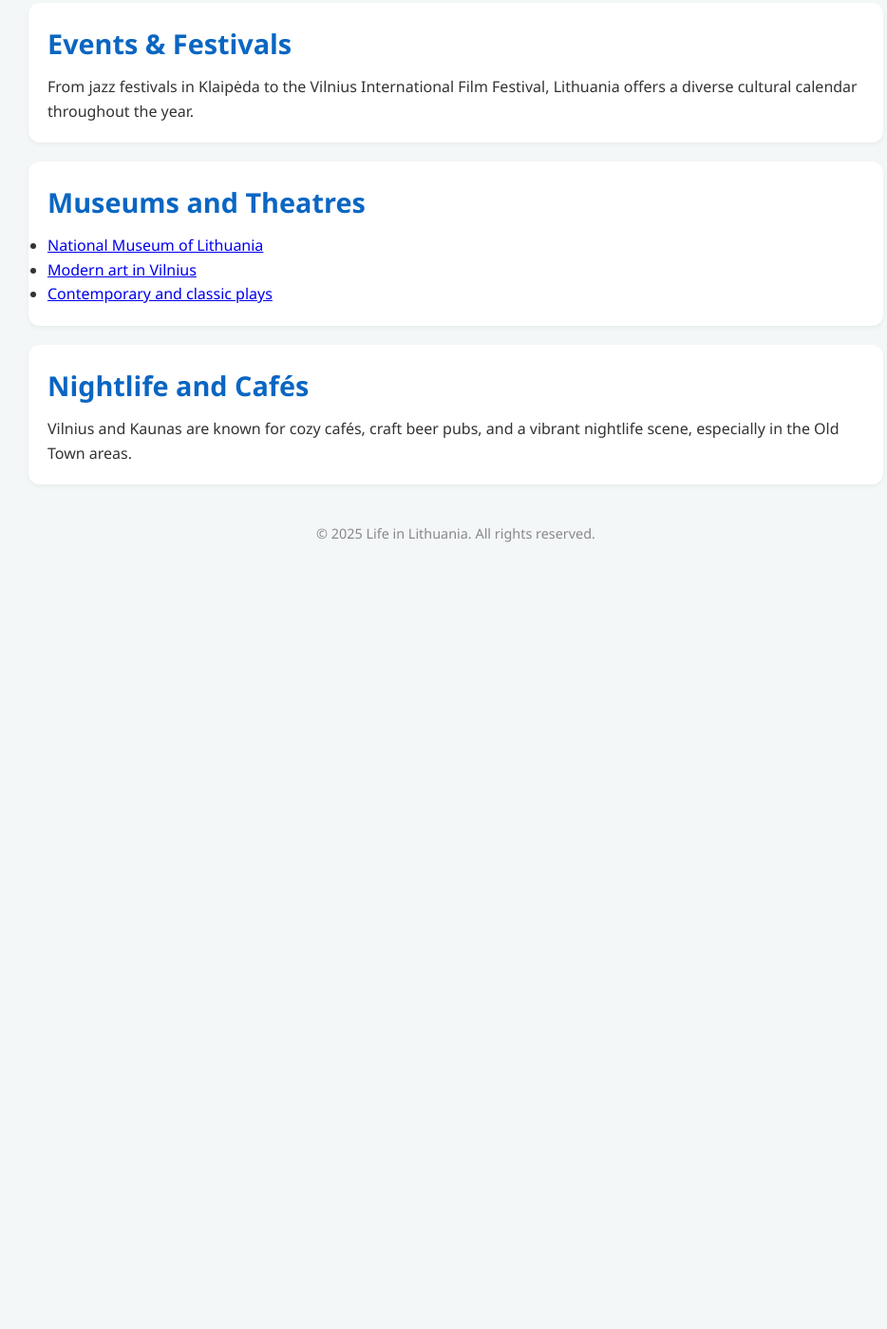
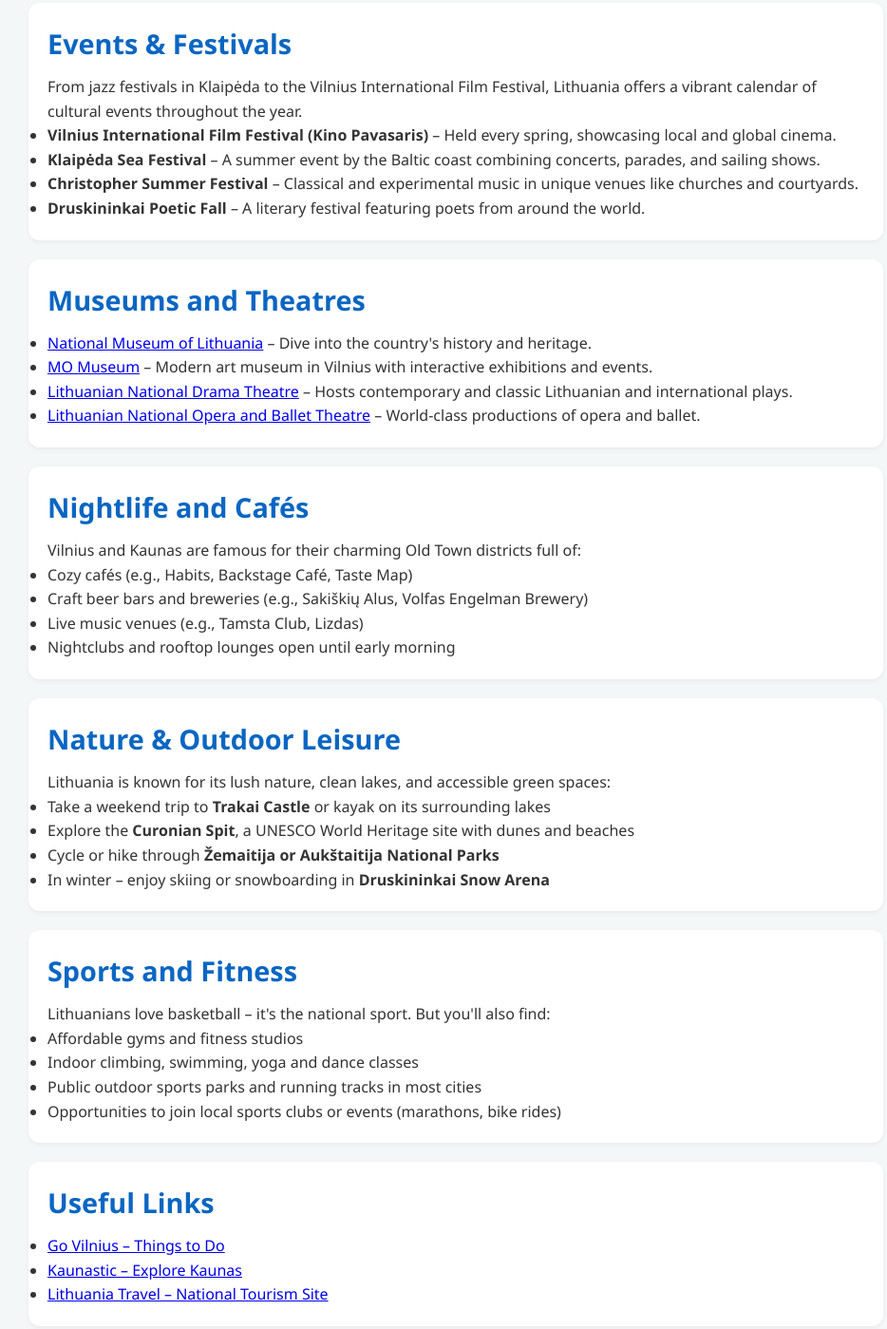
Before and after one commit to VytisNO/I-knowLithuania, a plain HTML site: page culture-and-leisure.html in a window 1280 px wide. Shown: the part 370-1769 px from the top of the page at 95% size, without its empty margins (160-1094 px from the left). Before the commit the page ends 963 px from the top, so only its background shows below. Drawn offline with Linux system fonts and the light colour scheme.

Commit message:
Update culture-and-leisure.html

```diff
--- a/culture-and-leisure.html
+++ b/culture-and-leisure.html
@@ -20,21 +20,65 @@
   <main class="content">
     <section>
       <h2>Events & Festivals</h2>
-      <p>From jazz festivals in Klaipėda to the Vilnius International Film Festival, Lithuania offers a diverse cultural calendar throughout the year.</p>
+      <p>From jazz festivals in Klaipėda to the Vilnius International Film Festival, Lithuania offers a vibrant calendar of cultural events throughout the year.</p>
+      <ul>
+        <li><strong>Vilnius International Film Festival (Kino Pavasaris)</strong> – Held every spring, showcasing local and global cinema.</li>
+        <li><strong>Klaipėda Sea Festival</strong> – A summer event by the Baltic coast combining concerts, parades, and sailing shows.</li>
+        <li><strong>Christopher Summer Festival</strong> – Classical and experimental music in unique venues like churches and courtyards.</li>
+        <li><strong>Druskininkai Poetic Fall</strong> – A literary festival featuring poets from around the world.</li>
+      </ul>
     </section>
 
     <section>
       <h2>Museums and Theatres</h2>
       <ul>
-        <li><a href="https://www.lndm.lt/en/" target="_blank">National Museum of Lithuania</a></li>
-        <li><a href="https://mo.lt" target="_blank">Modern art in Vilnius</a></li>
-        <li><a href="https://www.teatras.lt" target="_blank">Contemporary and classic plays</a></li>
+        <li><a href="https://www.lndm.lt/en/" target="_blank">National Museum of Lithuania</a> – Dive into the country's history and heritage.</li>
+        <li><a href="https://mo.lt" target="_blank">MO Museum</a> – Modern art museum in Vilnius with interactive exhibitions and events.</li>
+        <li><a href="https://www.teatras.lt" target="_blank">Lithuanian National Drama Theatre</a> – Hosts contemporary and classic Lithuanian and international plays.</li>
+        <li><a href="https://www.opera.lt/en" target="_blank">Lithuanian National Opera and Ballet Theatre</a> – World-class productions of opera and ballet.</li>
       </ul>
     </section>
 
     <section>
       <h2>Nightlife and Cafés</h2>
-      <p>Vilnius and Kaunas are known for cozy cafés, craft beer pubs, and a vibrant nightlife scene, especially in the Old Town areas.</p>
+      <p>Vilnius and Kaunas are famous for their charming Old Town districts full of:</p>
+      <ul>
+        <li>Cozy cafés (e.g., Habits, Backstage Café, Taste Map)</li>
+        <li>Craft beer bars and breweries (e.g., Sakiškių Alus, Volfas Engelman Brewery)</li>
+        <li>Live music venues (e.g., Tamsta Club, Lizdas)</li>
+        <li>Nightclubs and rooftop lounges open until early morning</li>
+      </ul>
+    </section>
+
+    <section>
+      <h2>Nature & Outdoor Leisure</h2>
+      <p>Lithuania is known for its lush nature, clean lakes, and accessible green spaces:</p>
+      <ul>
+        <li>Take a weekend trip to <strong>Trakai Castle</strong> or kayak on its surrounding lakes</li>
+        <li>Explore the <strong>Curonian Spit</strong>, a UNESCO World Heritage site with dunes and beaches</li>
+        <li>Cycle or hike through <strong>Žemaitija or Aukštaitija National Parks</strong></li>
+        <li>In winter – enjoy skiing or snowboarding in <strong>Druskininkai Snow Arena</strong></li>
+      </ul>
+    </section>
+
+    <section>
+      <h2>Sports and Fitness</h2>
+      <p>Lithuanians love basketball – it's the national sport. But you'll also find:</p>
+      <ul>
+        <li>Affordable gyms and fitness studios</li>
+        <li>Indoor climbing, swimming, yoga and dance classes</li>
+        <li>Public outdoor sports parks and running tracks in most cities</li>
+        <li>Opportunities to join local sports clubs or events (marathons, bike rides)</li>
+      </ul>
+    </section>
+
+    <section>
+      <h2>Useful Links</h2>
+      <ul>
+        <li><a href="https://www.govilnius.lt/visit-vilnius/what-to-see/do" target="_blank">Go Vilnius – Things to Do</a></li>
+        <li><a href="https://kaunastic.lt/en/" target="_blank">Kaunastic – Explore Kaunas</a></li>
+        <li><a href="https://www.lithuania.travel/en/" target="_blank">Lithuania Travel – National Tourism Site</a></li>
+      </ul>
     </section>
   </main>
 
```
